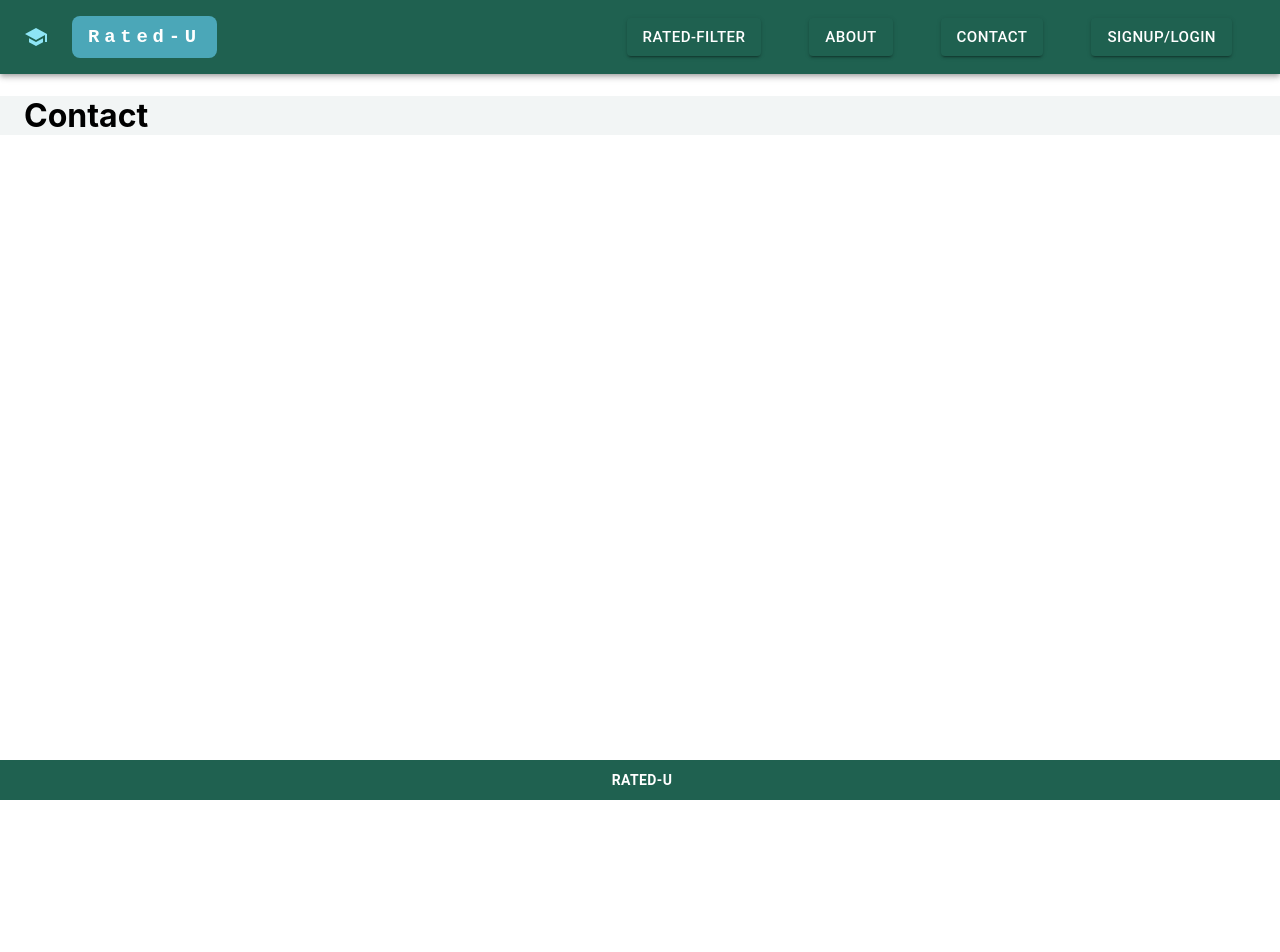
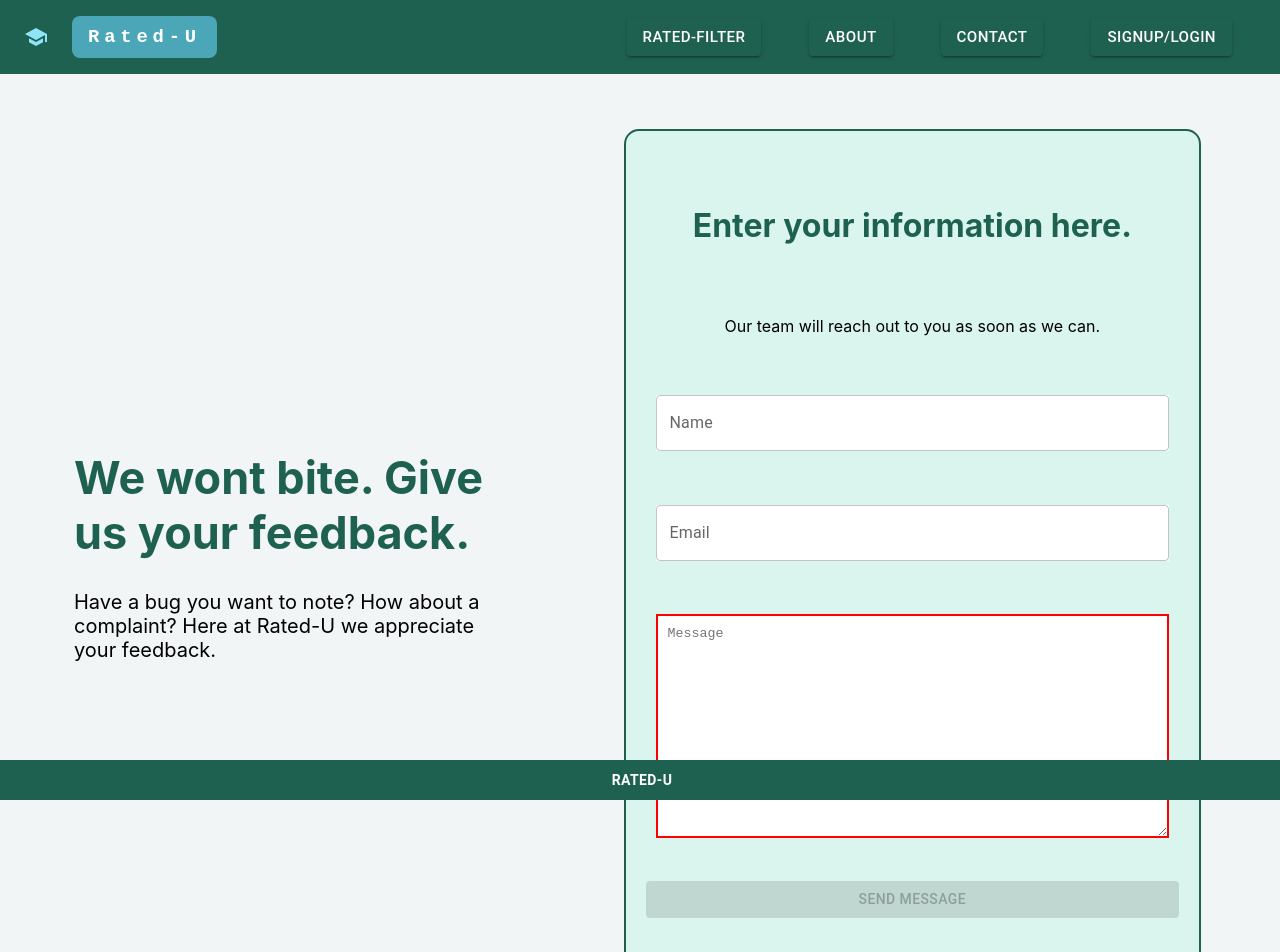
Before and after one commit to clairecashmore17/rated-u, a React (Create React App) app in the folder client/: page /Contact in a window 1280 px wide. Shown: the top 952 px of the page. Before the commit the page ends 800 px from the top, so only its background shows below. Built offline with nearby package versions, Linux system fonts and the light colour scheme.

Commit message:
added contact page, fixed text refresh

```diff
--- /dev/null
+++ b/client/src/components/Contact/index.css
@@ -0,0 +1,10 @@
+.contact {
+  display: flex;
+  flex-direction: row;
+  justify-content: space-between;
+  align-items: center;
+}
+.contact-section {
+  width: 500px;
+  margin: 50px;
+}
--- a/client/src/components/Contact/index.js
+++ b/client/src/components/Contact/index.js
@@ -1,16 +1,161 @@
 import React, { useState } from "react";
 import { Navigate, Link } from "react-router-dom";
-import {Container, box} from '@mui/material';
-import TextField from '@mui/material/TextField';
+import {
+  Container,
+  Box,
+  TextField,
+  TextArea,
+  Button,
+  TextareaAutosize,
+} from "@mui/material";
+import "./index.css";
+const Contact = () => {
+  const [userFormData, setUserFormData] = useState({
+    name: "",
+    email: "",
+    message: "",
+  });
+  const [show, setAlert] = useState(false);
+  // Handle text inputs into the field boxes
+  const handleInputChange = (event) => {
+    const { name, value } = event.target;
+    console.log(event.target);
+    // Set the data to the value in the text box
+    setUserFormData({ ...userFormData, [name]: value });
+    console.log(userFormData);
+  };
 
-const Contact = () => {
+  // Handle the form when a user selects submit
+  const formHandler = async (event) => {
+    if (
+      userFormData.name === "" ||
+      userFormData.email === "" ||
+      userFormData.message === ""
+    ) {
+      setAlert(true);
+    } else {
+      // console.log(userFormData);
+      event.preventDefault();
+
+      const form = event.currentTarget;
+      console.log("removing text");
+      setUserFormData({ name: "", email: "", message: "" });
+    }
+  };
   return (
     <div>
       <Container
         sx={{ maxWidth: "1500px", backgroundColor: "#f2f5f5", mb: "40px" }}
         maxWidth={false}
-        >
-      <h1>Contact</h1>
+      >
+        <div className="contact">
+          <div className="contact-section">
+            <h1 style={{ color: "var(--primary)", fontSize: "45px" }}>
+              We wont bite. Give us your feedback.
+            </h1>
+            <p style={{ fontSize: "20px" }}>
+              Have a bug you want to note? How about a complaint? Here at
+              Rated-U we appreciate your feedback.
+            </p>
+          </div>
+          <div
+            component="form"
+            style={{
+              margin: 55,
+              width: "600px",
+              height: "800px",
+              display: "flex",
+              flexDirection: "column",
+              alignContent: "center",
+              justifyContent: "space-evenly",
+              padding: "20px",
+              border: "var(--primary) 2px solid",
+              borderRadius: "15px",
+              backgroundColor: "var(--secondary)",
+            }}
+            noValidate
+            autoComplete="off"
+            onChange={handleInputChange}
+          >
+            <h1 style={{ color: "var(--primary)", textAlign: "center" }}>
+              Enter your information here.
+            </h1>
+            <p style={{ color: "black", textAlign: "center" }}>
+              Our team will reach out to you as soon as we can.
+            </p>
+            <TextField
+              id="name"
+              name="name"
+              label="Name"
+              variant="outlined"
+              value={userFormData.name}
+              size="medium"
+              sx={{ m: "10px", backgroundColor: "white" }}
+              error={userFormData.name === "" && show}
+              helperText={
+                userFormData.name === "" && show
+                  ? "Please provide your name."
+                  : ""
+              }
+            />
+            <TextField
+              id="email"
+              name="email"
+              label="Email"
+              variant="outlined"
+              size="medium"
+              value={userFormData.email}
+              sx={{ m: "10px", backgroundColor: "white" }}
+              error={userFormData.email === "" && show}
+              helperText={
+                userFormData.email === "" && show
+                  ? "Please provide your email."
+                  : ""
+              }
+            />
+            <TextareaAutosize
+              id="message"
+              name="message"
+              value={userFormData.message}
+              placeholder="Message"
+              variant="outlined"
+              style={{
+                margin: "10px",
+                border:
+                  userFormData.message === ""
+                    ? "red 2px solid"
+                    : "black 2px solid",
+                height: "200px",
+                padding: "10px",
+              }}
+              error={userFormData.message === ""}
+              helperText={
+                userFormData.message === "" && show
+                  ? "Please provide your message."
+                  : ""
+              }
+            />
+            <Button
+              variant="contained"
+              sx={{
+                backgroundColor: "#1f6150",
+                color: "white",
+                // maxWidth: "45%",
+                maxHeight: "50px",
+              }}
+              onClick={formHandler}
+              disabled={
+                !(
+                  userFormData.email &&
+                  userFormData.message &&
+                  userFormData.name
+                )
+              }
+            >
+              Send Message
+            </Button>
+          </div>
+        </div>
       </Container>
     </div>
   );
--- a/client/src/components/UniversityProfile/index.js
+++ b/client/src/components/UniversityProfile/index.js
@@ -185,6 +185,15 @@ const UniversityProfile = () => {
                 id="commentText"
                 name="commentText"
                 label="Add a comment"
+                value={commentText}
+                style={{
+                  // margin: "10px",
+                  border:
+                    commentText === "" ? "red 2px solid" : "black 2px solid",
+                  height: "80px",
+                  width: "400px",
+                  padding: "10px",
+                }}
                 onChange={handleChange}
               />
               {Auth.loggedIn() ? (
```
